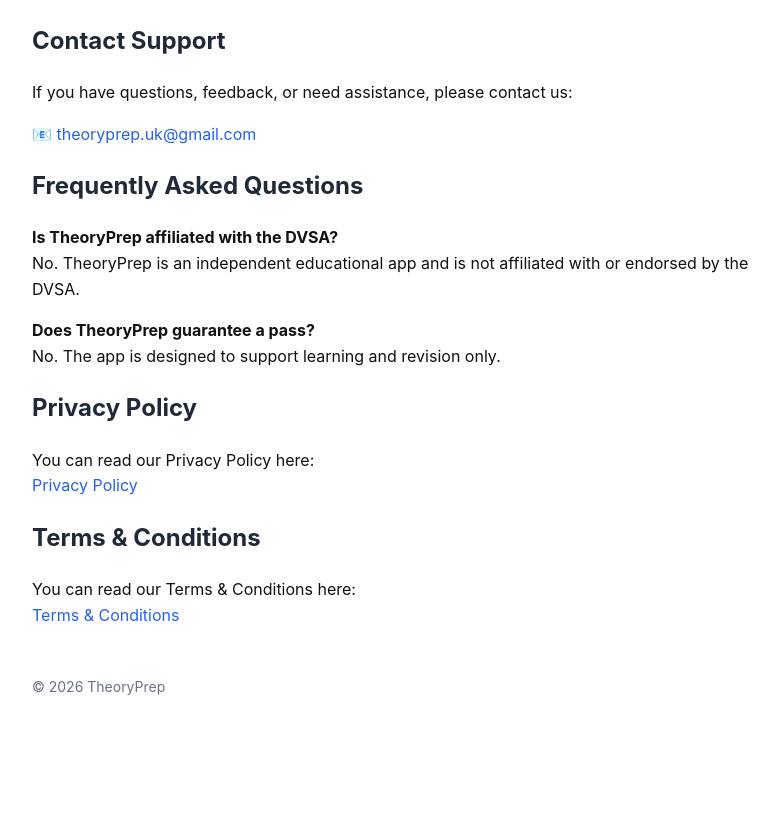
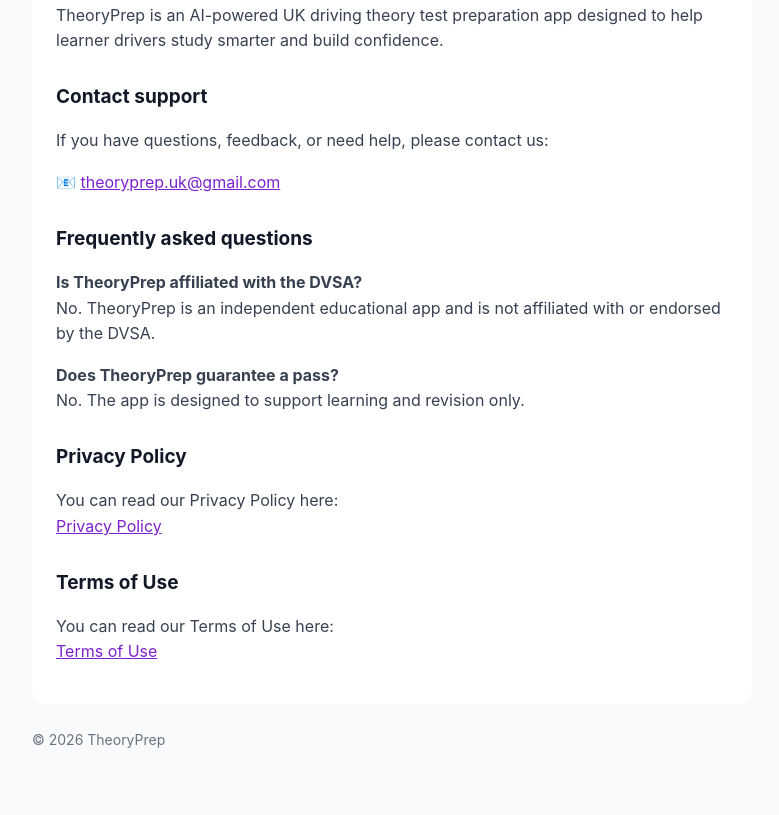
Before and after one commit to theoryprep/theoryprep.github.io, a plain HTML site: page support.html in a window 1280 px wide. Shown: the part 162-977 px from the top of the page, without its empty margins (248-1027 px from the left). Before the commit the page ends 901 px from the top, so only its background shows below. Drawn offline with Linux system fonts and the light colour scheme.

```diff
--- a/support.html
+++ b/support.html
@@ -1,79 +1,49 @@
-<!DOCTYPE html>
-<html lang="en">
+<!doctype html>
+<html lang="en-GB">
 <head>
-  <meta charset="UTF-8" />
-  <title>TheoryPrep – Support</title>
-  <meta name="viewport" content="width=device-width, initial-scale=1.0" />
-  <style>
-    body {
-      font-family: -apple-system, BlinkMacSystemFont, "Segoe UI", Roboto, sans-serif;
-      max-width: 720px;
-      margin: 40px auto;
-      padding: 0 16px;
-      line-height: 1.6;
-      color: #111;
-    }
-    h1, h2 {
-      color: #1f2937;
-    }
-    a {
-      color: #2563eb;
-      text-decoration: none;
-    }
-    a:hover {
-      text-decoration: underline;
-    }
-    .footer {
-      margin-top: 48px;
-      font-size: 14px;
-      color: #6b7280;
-    }
-  </style>
+<meta charset="utf-8">
+<meta name="viewport" content="width=device-width, initial-scale=1">
+<link rel="icon" type="image/png" href="assets/favicon.png">
+<title>Support - TheoryPrep</title>
+<style>
+  :root { color-scheme: light dark; --bg: #f9fafb; --card: #fff; --text: #374151; --head: #111827; --muted: #6b7280; --accent: #7e22ce; }
+  @media (prefers-color-scheme: dark) { :root { --bg: #111827; --card: #1f2937; --text: #d1d5db; --head: #f3f4f6; --muted: #9ca3af; --accent: #d8b4fe; } }
+  body { margin: 0; background: var(--bg); color: var(--text); font: 16px/1.6 -apple-system, BlinkMacSystemFont, "Segoe UI", Roboto, sans-serif; }
+  main { max-width: 720px; margin: 0 auto; padding: 32px 16px 64px; }
+  article { background: var(--card); border-radius: 16px; padding: 24px; }
+  h1 { color: var(--head); margin: 0 0 4px; font-size: 28px; }
+  h2 { color: var(--head); margin: 28px 0 8px; font-size: 19px; }
+  a { color: var(--accent); }
+  .brand { font-weight: 700; font-size: 20px; margin-bottom: 16px; color: var(--accent); text-decoration: none; display: inline-block; }
+  .footer { margin-top: 24px; font-size: 14px; color: var(--muted); }
+</style>
 </head>
 <body>
+<main>
+<a class="brand" href="./">TheoryPrep</a>
+<article>
+<h1>Support</h1>
+<p>TheoryPrep is an AI-powered UK driving theory test preparation app designed to help learner drivers study smarter and build confidence.</p>
 
-  <h1>TheoryPrep – Support</h1>
+<h2>Contact support</h2>
+<p>If you have questions, feedback, or need help, please contact us:</p>
+<p>📧 <a href="mailto:theoryprep.uk@gmail.com">theoryprep.uk@gmail.com</a></p>
 
-  <p>
-    TheoryPrep is an AI-powered UK driving theory test preparation app designed
-    to help learner drivers study smarter and build confidence.
-  </p>
+<h2>Frequently asked questions</h2>
+<p><strong>Is TheoryPrep affiliated with the DVSA?</strong><br>
+No. TheoryPrep is an independent educational app and is not affiliated with or endorsed by the DVSA.</p>
+<p><strong>Does TheoryPrep guarantee a pass?</strong><br>
+No. The app is designed to support learning and revision only.</p>
 
-  <h2>Contact Support</h2>
-  <p>
-    If you have questions, feedback, or need assistance, please contact us:
-  </p>
-  <p>
-    📧 <a href="mailto:theoryprep.uk@gmail.com">theoryprep.uk@gmail.com</a>
-  </p>
+<h2>Privacy Policy</h2>
+<p>You can read our Privacy Policy here:<br>
+<a href="privacy-policy.html">Privacy Policy</a></p>
 
-    <h2>Frequently Asked Questions</h2>
-
-  <p><strong>Is TheoryPrep affiliated with the DVSA?</strong><br />
-  No. TheoryPrep is an independent educational app and is not affiliated with or endorsed by the DVSA.</p>
-
-  <p><strong>Does TheoryPrep guarantee a pass?</strong><br />
-  No. The app is designed to support learning and revision only.</p>
-
-  <h2>Privacy Policy</h2>
-  <p>
-    You can read our Privacy Policy here:<br />
-    <a href="https://theoryprep.github.io/privacy-policy">
-      Privacy Policy
-    </a>
-  </p>
-
-  <h2>Terms & Conditions</h2>
-  <p>
-    You can read our Terms & Conditions here:<br />
-    <a href="https://theoryprep.github.io/terms">
-      Terms & Conditions
-    </a>
-  </p>
-
-  <div class="footer">
-    © 2026 TheoryPrep
-  </div>
-
+<h2>Terms of Use</h2>
+<p>You can read our Terms of Use here:<br>
+<a href="terms.html">Terms of Use</a></p>
+</article>
+<div class="footer">© 2026 TheoryPrep</div>
+</main>
 </body>
 </html>
```
Also changed, not shown: index.html (added, +72 -0 lines), privacy-policy.html (+3 -2 lines), terms.html (+3 -2 lines), assets/app-home.png (added), assets/favicon.png (added), assets/icon.png (added).
